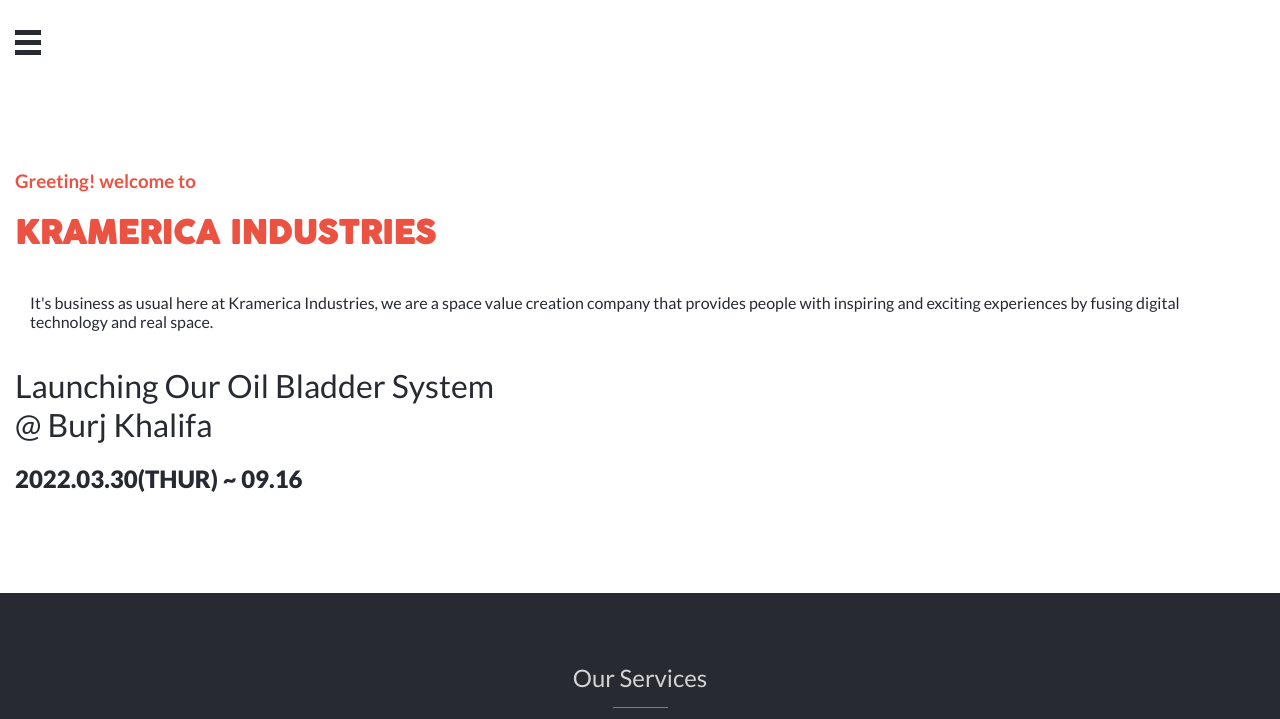
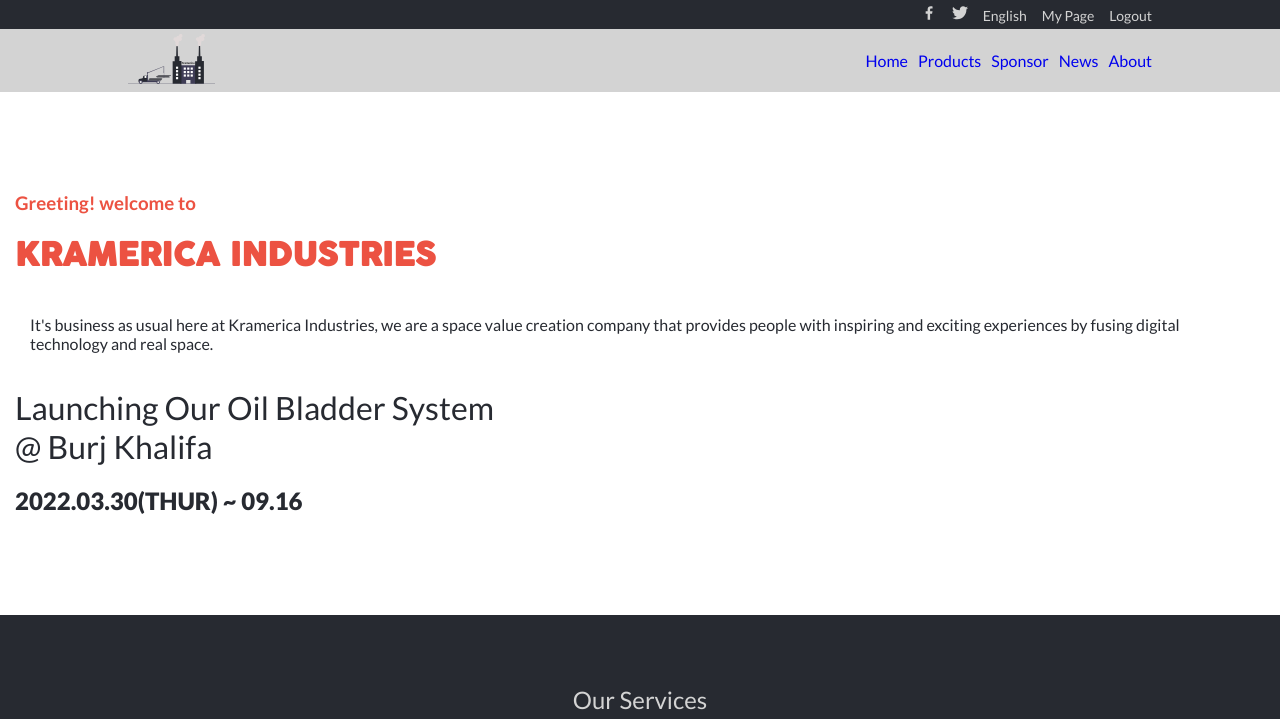
Before and after one commit to nottherealalanturing/KramericaIndustries, a website: page pages/index.html in a window 1280 px wide. Shown: the top 719 px of the page. Drawn offline with Linux system fonts and the light colour scheme; files whose address does not match are found by name.

Commit message:
feat: add navigation

```diff
--- a/pages/index.html
+++ b/pages/index.html
@@ -24,6 +24,31 @@
           <li><a href="/Sponsor">Sponsor</a></li>
           <li><a href="/News">News</a></li>
           <li><a href="../pages/about.html">About</a></li>
+        </ul>
+      </nav>
+      <div class="top-bar">
+        <a href="http://facebook.com/">
+          <img src="../assets/icons/facebook.svg" alt="Facebook" />
+        </a>
+        <a href="http://twitter.com/">
+          <img src="../assets/icons/twitter.svg" alt="Twitter" />
+        </a>
+        <a href="#">English</a>
+        <a href="#">My Page</a>
+        <a href="#">Logout</a>
+      </div>
+      <nav class="nav-desktop">
+        <a href="../pages/index.html">
+          <img src="../assets/icons/Logo.svg" alt="Logo" class="index-logo" />
+        </a>
+        <ul class="nav-desktop-ul">
+          <li class="nav-desktop-li"><a href="../pages/index.html">Home</a></li>
+          <li class="nav-desktop-li"><a href="/Products">Products</a></li>
+          <li class="nav-desktop-li"><a href="/Sponsor">Sponsor</a></li>
+          <li class="nav-desktop-li"><a href="/News">News</a></li>
+          <li class="nav-desktop-li">
+            <a href="../pages/about.html">About</a>
+          </li>
         </ul>
       </nav>
     </header>
--- a/styles/styles.css
+++ b/styles/styles.css
@@ -20,6 +20,7 @@
   font-family: 'Lato', Arial, Helvetica, sans-serif;
 }
 
+/* Navigation Mobile */
 #nav-icon {
   width: 65px;
   height: 40px;
@@ -170,14 +171,11 @@
   margin-top: 20px;
 }
 
+/* Index Page Mobile */
 .hero {
   display: flex;
   flex-direction: column;
   margin: 100px 15px;
-  /*  background-image: url('../assets//bg/business_decisions.svg');
-  background-size: contain;
-  background-repeat: no-repeat;
-  background-position: top right; */
 }
 
 .hero-text-1 {
@@ -574,3 +572,50 @@
   font-size: 0.9rem;
   color: #272a31;
 }
+
+@media only screen and (min-width: 768px) {
+  #nav-icon {
+    display: none;
+  }
+
+  .navigation-mobile {
+    display: none;
+  }
+
+  .top-bar {
+    background-color: #272a31;
+    padding: 5px 10%;
+    display: flex;
+    justify-content: flex-end;
+    align-items: flex-end;
+    gap: 15px;
+  }
+
+  .top-bar a {
+    text-decoration: none;
+    color: #d3d3d3;
+    font-size: 14px;
+  }
+
+  .nav-desktop {
+    display: flex;
+    justify-content: space-between;
+    align-items: center;
+    padding: 5px 10%;
+    background-color: #d3d3d3;
+  }
+
+  .nav-desktop a {
+    text-decoration: none;
+  }
+
+  .index-logo {
+    height: 50px;
+  }
+
+  .nav-desktop-ul {
+    display: flex;
+    list-style-type: none;
+    gap: 10px;
+  }
+}
```
Also changed, not shown: assets/icons/facebook.svg (added), assets/icons/twitter.svg (added).
